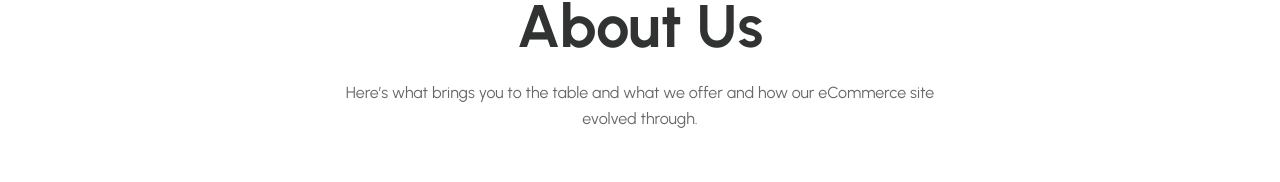
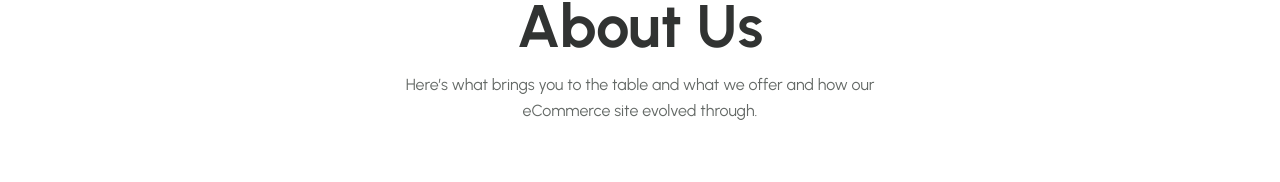
Before and after one commit to Ashutosh-Neupane/features-nextjs, a Next.js app: page /about in a window 1280 px wide. Shown: the part 146-328 px from the top of the page. Built offline with nearby package versions, Linux system fonts and the light colour scheme.

Commit message:
about us

```diff
--- a/src/app/about/page.js
+++ b/src/app/about/page.js
@@ -14,7 +14,7 @@ export default function AboutPage() {
         <h1 className="font-extrabold text-[#313332] text-4xl sm:text-5xl lg:text-6xl leading-tight">
           About Us
         </h1>
-        <p className="mt-4 text-base text-[#646966] leading-relaxed">
+        <p className="mt-2  px-6  text-base text-[#646966] leading-relaxed">
           Here’s what brings you to the table and what we offer and how our
           eCommerce site evolved through.
         </p>
```
